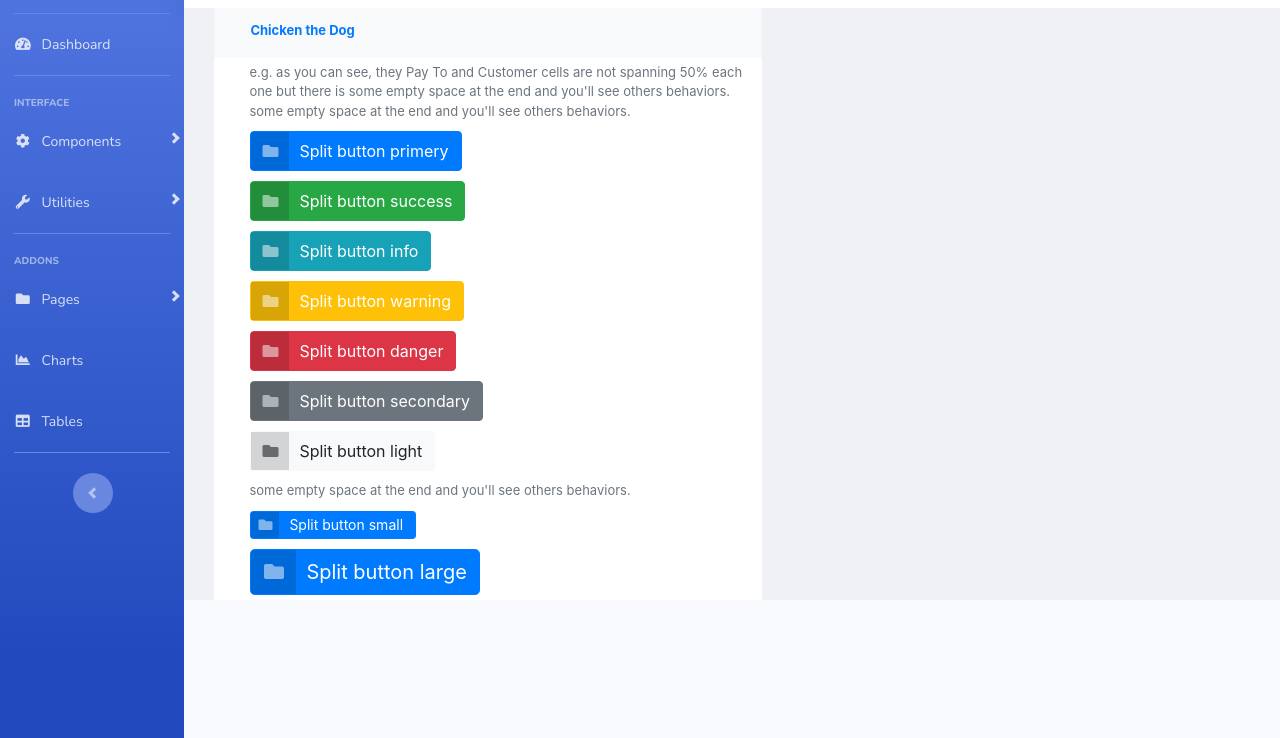
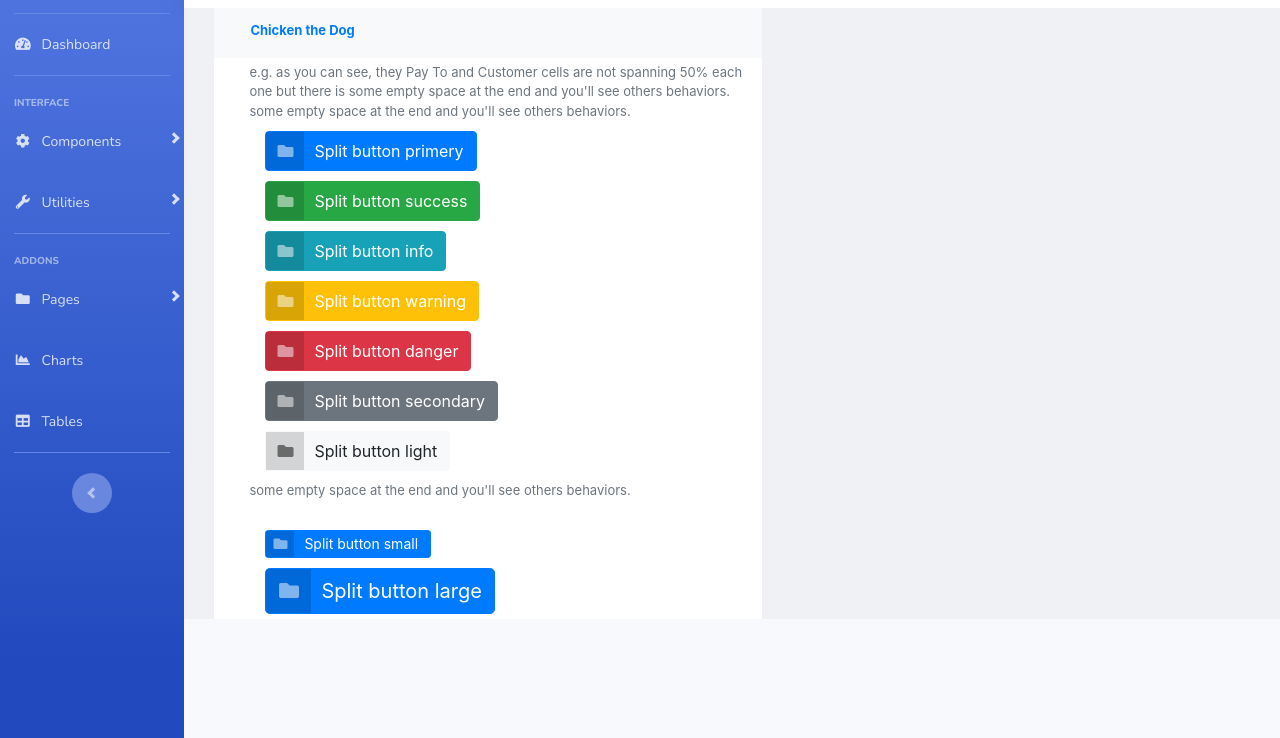
Before and after one commit to st63/newExample, a plain HTML site: page index.html in a window 1280 px wide. Shown: the part 62-800 px from the top of the page. Drawn offline with nearby package versions, Linux system fonts and the light colour scheme.

Commit message:
buttons norm

```diff
--- a/index.html
+++ b/index.html
@@ -211,60 +211,45 @@
                         some empty space at the end and you'll see others behaviors. some empty space at the end and
                         you'll see others behaviors.
                     </div>
-                    <div class="row">
-                        <button type="button" class="btn btn-primary"><i class="fas fa-fw fa-folder text-white-50"></i>Split button
-                            primery</button>
-                    </div>
-                    <div class="row">
-                        <button type="button" class="btn btn-success"><i class="fas fa-fw fa-folder text-white-50"></i>Split button
-                            success</button>
-                    </div>
-                    <div class="row">
-                        <button type="button" class="btn btn-info"><i class="fas fa-fw fa-folder text-white-50"></i>Split button
-                            info</button>
-                    </div>
-                    <div class="row">
-                        <button type="button" class="btn btn-warning text-white"><i
-                                class="fas fa-fw fa-folder text-white-50"></i>Split button
-                            warning</button>
-                    </div>
-                    <div class="row">
-                        <button type="button" class="btn btn-danger"><i class="fas fa-fw fa-folder text-white-50"></i>Split button
-                            danger</button>
-                    </div>
-                    <div class="row">
-                        <button type="button" class="btn btn-secondary"><i class="fas fa-fw fa-folder text-white-50"></i>Split button
-                            secondary</button>
-                    </div>
-                    <div class="row">
-                        <button type="button" class="btn btn-light"><i class="fas fa-fw fa-folder text-black-50"></i>Split button
-                            light</button>
-                    </div>
+                    <button type="button" class="btn btn-primary"><i class="fas fa-fw fa-folder text-white-50"></i>Split
+                        button
+                        primery</button><br>
+                    <button type="button" class="btn btn-success"><i class="fas fa-fw fa-folder text-white-50"></i>Split
+                        button
+                        success</button><br>
+                    <button type="button" class="btn btn-info"><i class="fas fa-fw fa-folder text-white-50"></i>Split
+                        button
+                        info</button><br>
+                    <button type="button" class="btn btn-warning text-white"><i
+                            class="fas fa-fw fa-folder text-white-50"></i>Split button
+                        warning</button><br>
+                    <button type="button" class="btn btn-danger"><i class="fas fa-fw fa-folder text-white-50"></i>Split
+                        button
+                        danger</button><br>
+                    <button type="button" class="btn btn-secondary"><i
+                            class="fas fa-fw fa-folder text-white-50"></i>Split button
+                        secondary</button><br>
+                    <button type="button" class="btn btn-light"><i class="fas fa-fw fa-folder text-black-50"></i>Split
+                        button
+                        light</button><br>
                     <div class="buttons__content">
                         some empty space at the end and
                         you'll see others behaviors.
-                    </div>
-                    <div class="row">
-                        <button type="button" class="btn btn-primary btn-sm"><i class="fas fa-fw fa-folder text-white-50"></i>Split
-                            button
-                            small</button>
-                    </div>
-                    <div class="row">
-                        <button type="button" class="btn btn-primary btn-lg"><i class="fas fa-fw fa-folder text-white-50"></i>Split
-                            button
-                            large</button>
-                    </div>
+                    </div><br>
+                    <button type="button" class="btn btn-primary btn-sm"><i
+                            class="fas fa-fw fa-folder text-white-50"></i>Split
+                        button
+                        small</button><br>
+                    <button type="button" class="btn btn-primary btn-lg"><i
+                            class="fas fa-fw fa-folder text-white-50"></i>Split
+                        button
+                        large</button>
                 </div>
             </div>
 
         </div>
 
-        <script src="https://code.jquery.com/jquery-3.5.1.slim.min.js"
-            integrity="sha384-DfXdz2htPH0lsSSs5nCTpuj/zy4C+OGpamoFVy38MVBnE+IbbVYUew+OrCXaRkfj"
-            crossorigin="anonymous"></script>
-        <script src="https://cdn.jsdelivr.net/npm/bootstrap@4.5.3/dist/js/bootstrap.bundle.min.js"
-            integrity="sha384-ho+j7jyWK8fNQe+A12Hb8AhRq26LrZ/JpcUGGOn+Y7RsweNrtN/tE3MoK7ZeZDyx"
-            crossorigin="anonymous"></script>
+        <script src="https://ajax.googleapis.com/ajax/libs/jquery/3.5.1/jquery.min.js"></script>
         <script src="script.js"></script>
 </body>
 
--- a/style.css
+++ b/style.css
@@ -164,7 +164,7 @@
     background-color: #6987DF;
     width: 40px;
     height: 40px;
-    margin: 20px 38% 0 38%;
+    margin: 20px auto;
     border-radius: 100%;
     position: relative;
   }
@@ -462,7 +462,7 @@
   .btn-label {
     background: rgba(0,0,0,0.15);
   }
-  .row .fas{
+  button .fas{
     background: rgba(0,0,0,0.15);
     display: inline-block;
     padding: 11px 0px 11px 0px;
```
